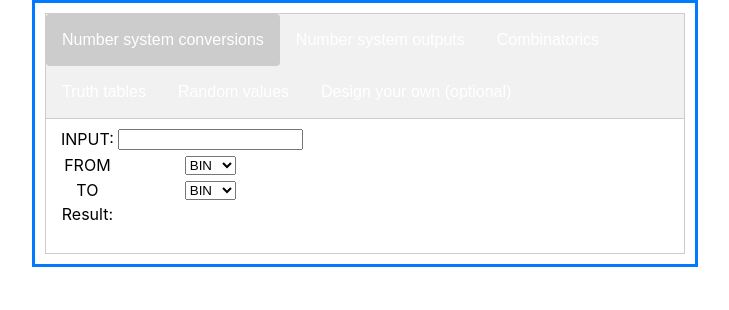
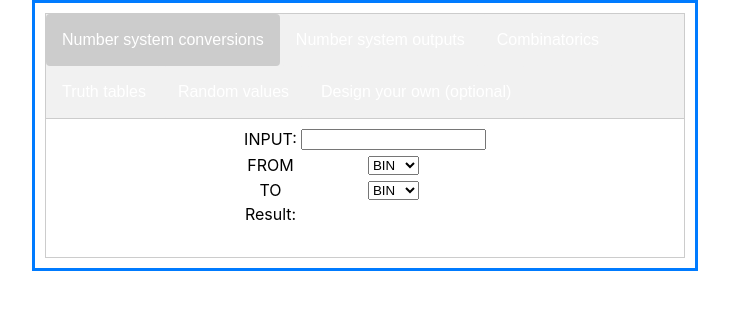
Before and after one commit to Japatius/DevBasicSkills2017-6, a plain HTML site: page index.html in a window 1280 px wide. Both pictures are taken after a click on the button "Number system conversions". Shown: the whole page, without its empty margins (275-1004 px from the left). Drawn offline with Linux system fonts and the light colour scheme.

Commit message:
Update style.css

```diff
--- a/style.css
+++ b/style.css
@@ -27,6 +27,13 @@ div.tab button.active {
     padding: 6px 12px;
     border: 1px solid #ccc;
     border-top: none;
+}
+
+div.tabcontent#first table {
+    text-align: center;
+    float: none;
+    display: inline-block;
+
 }
 
 div.tabcontent#second td {
```
